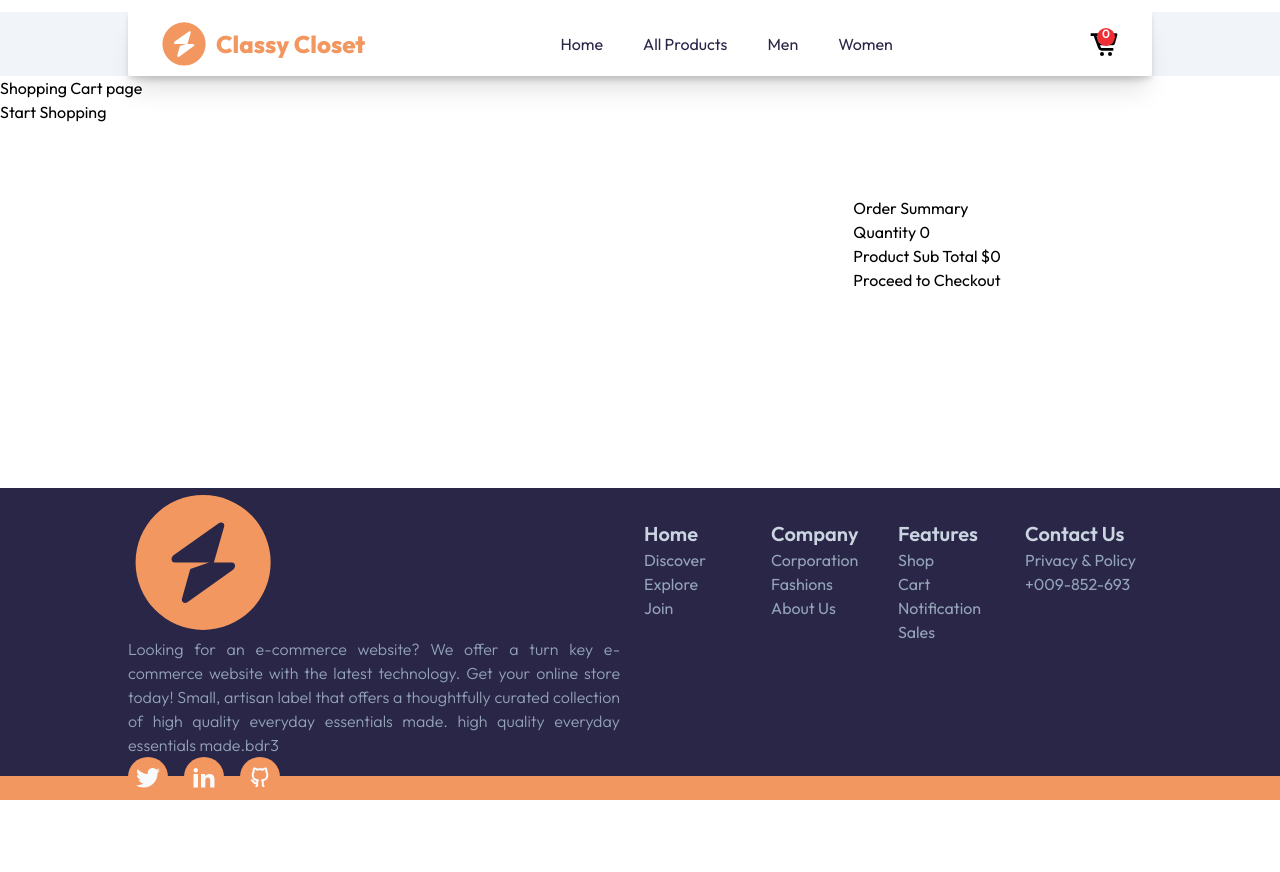
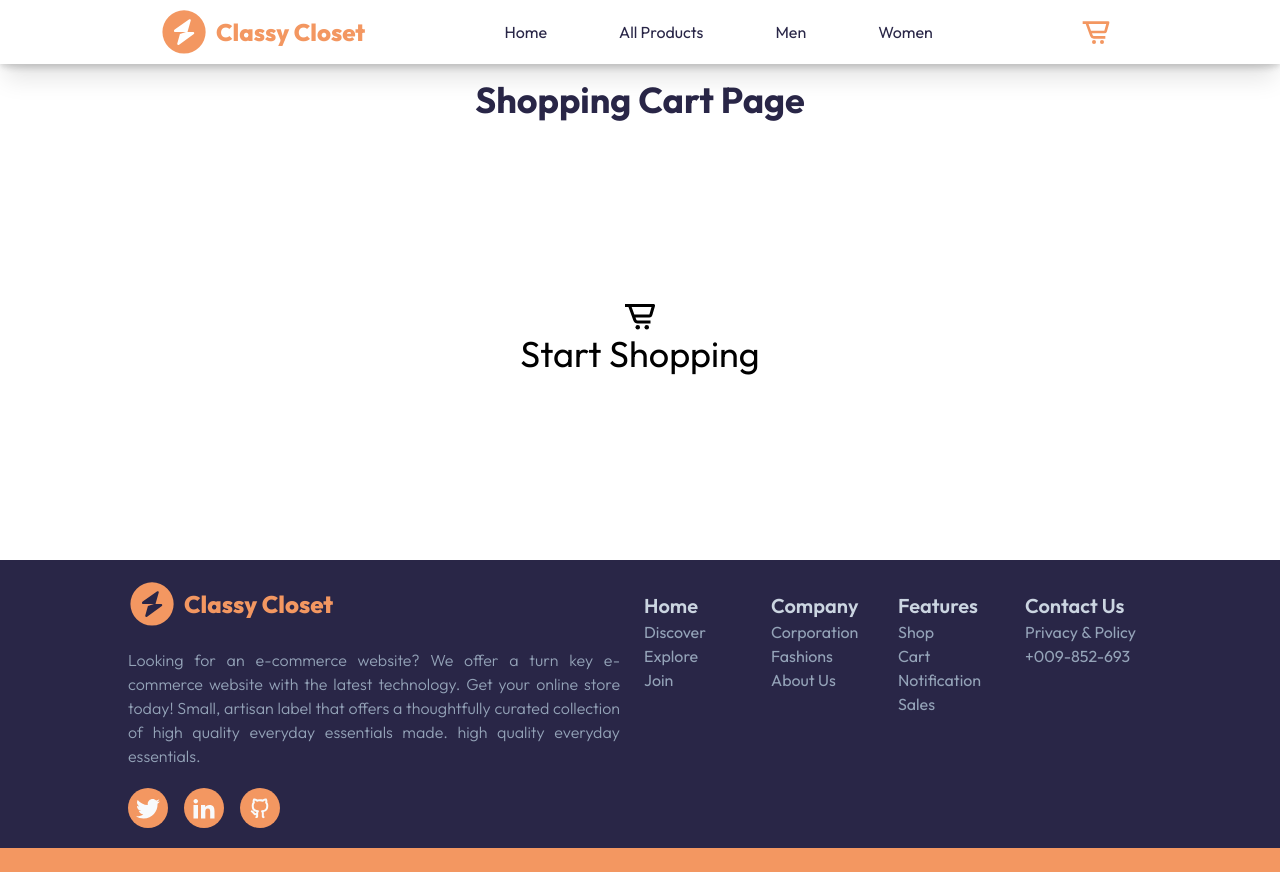
Before and after one commit to shehza-d/e-commerce, a Next.js app: page /cart in a window 1280 px wide. Before the commit the page ends 800 px from the top, so only its background shows below. Built offline with nearby package versions, Linux system fonts and the light colour scheme.

Commit message:
navbar and hero done

```diff
--- a/app/cart/page.tsx
+++ b/app/cart/page.tsx
@@ -5,6 +5,8 @@ import { GlobalContext } from "@/context";
 import Image from "next/image";
 import toast from "react-hot-toast";
 import { getStripe } from "@/lib/getStripe";
+import { CartLogo } from "@/lib/icons";
+import Link from "next/link";
 
 export default function Cart() {
   const { state, dispatch } = useContext(GlobalContext);
@@ -84,9 +86,17 @@ export default function Cart() {
 
   return (
     <main>
-      {" "}
+      <h1 className="my-4 text-center text-3xl font-bold capitalize text-secondary md:text-4xl">
         Shopping Cart page
-      {!state.cart.length ? <h2>Start Shopping</h2> : ""}
+      </h1>
+      {!state.cart.length ? (
+        <div className="flex min-h-[50vh] flex-col items-center justify-center">
+          <CartLogo className="text-4xl" />
+          <Link href="/products" className="text-4xl">
+            Start Shopping
+          </Link>
+        </div>
+      ) : (
         <div className="main grid grid-cols-3">
           <div className="cart col-span-2">
             {state.cart.map((item) => (
@@ -98,7 +108,12 @@ export default function Cart() {
                   alt={item.productName}
                 />
                 <p>Name {item.productName}</p>
-              <button onClick={() => removeItem(item._id)}>remove</button>
+                <button
+                  className="bg-slate-800 text-white"
+                  onClick={() => removeItem(item._id)}
+                >
+                  remove
+                </button>
                 <p>category {item.category}</p>
                 <p>tag {item.tags}</p>
                 <p>single item price {item.price}</p>
@@ -133,9 +148,9 @@ export default function Cart() {
 
             <p>Product Sub Total ${totalPrice}</p>
             <button
-            className="disabled:cursor-not-allowed"
+              className="btn disabled:cursor-not-allowed "
               disabled={!state.cart.length}
-            title={!state.cart.length?"Add Products First":''}
+              title={!state.cart.length ? "Add Products First" : ""}
               onClick={handlePayment}
             >
               {/* {state.cart.length ? "Proceed to Checkout"  } */}
@@ -143,6 +158,7 @@ export default function Cart() {
             </button>
           </div>
         </div>
+      )}
     </main>
   );
 }
--- a/app/globals.css
+++ b/app/globals.css
@@ -6,7 +6,7 @@
   --primary-color: #f39761;
   /* --accent-low-op: #30f71190; */
   --secondary-color: #292647;
-  --acc-navy: #E38C5D;
+  --acc-navy: #e38c5d;
   /*
   --acc-lightNavy: #112240;
   --acc-lightestNavy: #233554;
@@ -33,12 +33,15 @@
     rgb(var(--background-start-rgb));
 } */
 
-.btn{
+.btn {
   color: white;
   background-color: var(--primary-color);
   border-radius: 10px;
 }
-.btn:hover{
+.list > ul {
+  list-style: inside;
+}
+.btn:hover {
   background-color: #dc9064;
 }
 .bdr {
--- a/components/Footer/index.tsx
+++ b/components/Footer/index.tsx
@@ -6,22 +6,28 @@ import { footerData } from "@/data";
 
 export default function Footer() {
   return (
-    <footer className="bg-secondary mt-6">
+    <footer className="mt-6 bg-secondary">
       <div className="mx-auto flex max-w-5xl flex-col px-4 md:h-72 md:flex-row md:px-8 lg:px-0">
         <div className="flex h-[16rem] flex-col justify-evenly md:h-auto md:w-[50%]">
-          <Image
-            className="w-[100px] sm:w-[120] md:w-[150px]"
-            src={logo}
-            alt="logo"
-            width={140}
-            height={50}
-          />
+          <div className="flex items-center">
+            <Image
+              className="h-12 w-12"
+              src={logo}
+              alt="logo"
+              width={50}
+              height={50}
+            />
+            <h2 className="justify-self-center pl-2 text-2xl font-extrabold text-primary">
+              Classy Closet
+            </h2>
+          </div>
+
           <p className="text-justify font-light text-slate-400 md:pr-4">
             Looking for an e-commerce website? We offer a turn key e-commerce
             website with the latest technology. Get your online store today!
             Small, artisan label that offers a thoughtfully curated collection
             of high quality everyday essentials made. high quality everyday
-            essentials made.bdr3
+            essentials.
           </p>
           <div className="links flex gap-4">
             <Link
@@ -56,7 +62,7 @@ export default function Footer() {
               </h3>
               {item.links.map((links) => (
                 <li
-                  className="text-slate-400 hover:text-primary cursor-pointer"
+                  className="cursor-pointer text-slate-400 hover:text-primary"
                   key={links.id}
                 >
                   {links.title}
--- a/components/Navbar/index.tsx
+++ b/components/Navbar/index.tsx
@@ -5,30 +5,38 @@ import logo from "@/public/assets/logoipsum.svg";
 import { useContext, useEffect, useState } from "react";
 import { GlobalContext } from "@/context";
 import { FiMenu, RxCross1, CartLogo } from "@/lib/icons";
-// import { usePathname } from "next/navigation";
+import { usePathname } from "next/navigation";
+
+const navLinks = [
+  { title: "home", link: "/", id: "1" },
+  { title: "all products", link: "/products", id: "2" },
+  { title: "men", link: "/products/men", id: "3" },
+  { title: "women", link: "/products/women", id: "4" },
+];
 
 export default function Navbar() {
   const { state, dispatch } = useContext(GlobalContext);
   const [totalProductQuantity, setTotalProductQuantity] = useState(0);
   const [open, setOpen] = useState(false);
-  // const pathname = usePathname();
+  const pathname = usePathname();
+  console.log("🚀 ~ file: index.tsx:15 ~ Navbar ~ pathname:", pathname);
 
   useEffect(() => {
     let totalQuantity = 0;
     state.cart.map((item) => {
       totalQuantity += item.quantity;
     });
-      console.log(
-        "🚀 ~ file: index.tsx:19 ~ getTotalQuantity ~ totalQuantity:",
-        totalQuantity
-      );
+    // console.log(
+    //   "🚀 ~ file: index.tsx:19 ~ getTotalQuantity ~ totalQuantity:",
+    //   totalQuantity
+    // );
     setTotalProductQuantity(totalQuantity);
   }, [state]);
-  console.log("🚀 ~ file: index.tsx:27 ~ Navbar ~ state:", state.cart)
+  // console.log("🚀 ~ file: index.tsx:27 ~ Navbar ~ state:", state.cart);
 
   return (
-    <nav className="sticky top-0 mt-3 w-full z-50 bg-slate-100">
-      <div className="mx-auto max-w-5xl bg-white">
+    <nav className="sticky  top-0 z-50 w-full bg-white shadow-xl drop-shadow-md">
+      <div className="mx-auto max-w-5xl">
         <div
           className={`desktop-nav-bar fixed left-0 top-0 z-40 ${
             !open && "hidden"
@@ -41,42 +49,26 @@ export default function Navbar() {
               onClick={() => setOpen(false)}
             />
           </div>
-          <div className="m-auto mx-4 mt-16 flex flex-col text-base font-normal bg-[#ffffffc9] text-secondary backdrop-blur-lg">
+          <div className="m-auto mx-4 mt-16 flex flex-col bg-[#ffffffc9] text-base font-normal text-secondary backdrop-blur-lg">
+            {navLinks.map((item) => (
               <Link
-              className="border-b border-[#1468a5] py-5 text-center"
-              href={"/"}
+                className={`border-b border-primary py-5 text-lg capitalize ${
+                  pathname === item.link ? "text-primary" : ""
+                } text-center`}
+                href={item.link}
+                key={item.id}
                 onClick={() => setOpen(false)}
               >
-              Home
+                {item.title}
               </Link>
-            <Link
-              className="border-b border-[#1468a5] py-5 text-center"
-              href={"/products"}
-              onClick={() => setOpen(false)}
-            >
-              All Products
-            </Link>
-            <Link
-              className="border-b border-[#1468a5] py-5 text-center"
-              href={"/products/men"}
-              onClick={() => setOpen(false)}
-            >
-              Men
-            </Link>
-            <Link
-              className="border-b border-[#1468a5] py-5 text-center"
-              href={"/products/women"}
-              onClick={() => setOpen(false)}
-            >
-              Women
-            </Link>
+            ))}
           </div>
         </div>
-        <div className="nav-bar drop-shadow-md shadow-xl z-30 w-full rounded-sm bg-white px-4 md:px-8">
+        <div className="nav-bar z-30 w-full rounded-sm bg-white px-4 md:px-8">
           <div className="m-auto flex  h-16 items-center justify-between rounded-sm">
             <Link className="flex items-center justify-self-start" href={"/"}>
               <Image
-                className="w-12 h-12"
+                className="h-12 w-12"
                 src={logo}
                 alt="logo"
                 width={50}
@@ -88,36 +80,46 @@ export default function Navbar() {
             </Link>
             {/* <input className="text-violet-700 md:block hidden" type="search" placeholder="dfdfd"/> */}
             <div className="hidden items-center gap-5 text-secondary md:flex lg:gap-10">
-              <Link href={"/"}>Home</Link>
-              <Link href={"/products"}>All Products</Link>
-              <Link href={"/products/men"}>Men</Link>
-              <Link href={"/products/women"}>Women</Link>
+              {navLinks.map((item) => (
+                <Link
+                  className={`px-4 py-2 capitalize ${
+                    pathname === item.link ? "text-primary" : ""
+                  }`}
+                  href={item.link}
+                  key={item.id}
+                >
+                  {item.title}
+                </Link>
+              ))}
             </div>
 
             <div className="flex items-center gap-4">
               <Link
-              className="relative"
+                className="relative p-2"
                 href={"/cart"}
                 onClick={() => setOpen(false)}
               >
-              <CartLogo className="h-8 w-8" />
-              <span
-                className="absolute right-[5px] top-0 flex h-[18px] w-[18px] items-start justify-center rounded-full bg-[#F02D34] text-xs font-semibold leading-3 text-white"              >
+                <CartLogo
+                  className={`h-8 w-8 ${
+                    pathname === "/cart" ? "text-primary" : ""
+                  }`}
+                />
+                {/* <span className="absolute right-[5px] top-0 flex h-[18px] w-[18px] items-start justify-center rounded-full bg-[#F02D34] text-xs font-semibold leading-3 text-white">
                   {totalProductQuantity}
-              </span>
+                </span> */}
               </Link>
               <div
-              className={`block justify-self-end md:hidden ${open && "opacity-0"}`}
+                className={`block justify-self-end md:hidden ${
+                  open && "opacity-0"
+                }`}
               >
                 <FiMenu
                   size={24}
-                className={`text-yellow-400 `}
+                  className={`h-8 w-8 text-primary`}
                   onClick={() => setOpen(true)}
                 />
               </div>
             </div>
-
-
           </div>
         </div>
       </div>
--- a/components/Products/QuantityCounter.tsx
+++ b/components/Products/QuantityCounter.tsx
@@ -56,7 +56,7 @@ export default function QuantityCounter({ data }: { data: IProduct }) {
         </button>
       </div>
 
-      <button onClick={addToCard} className="btn flex items-center px-4 py-2">
+      <button onClick={addToCard} className="btn mt-6 flex items-center px-4 py-2">
         <CartLogo className="pr-2 text-3xl" />
         <span>Add to Cart</span>
       </button>
```
Also changed, not shown: app/product/[product]/page.tsx (+25 -4 lines), components/Main/Hero.tsx (+11 -13 lines), notes.txt. Lines whose indentation alone changed are shown as unchanged.
